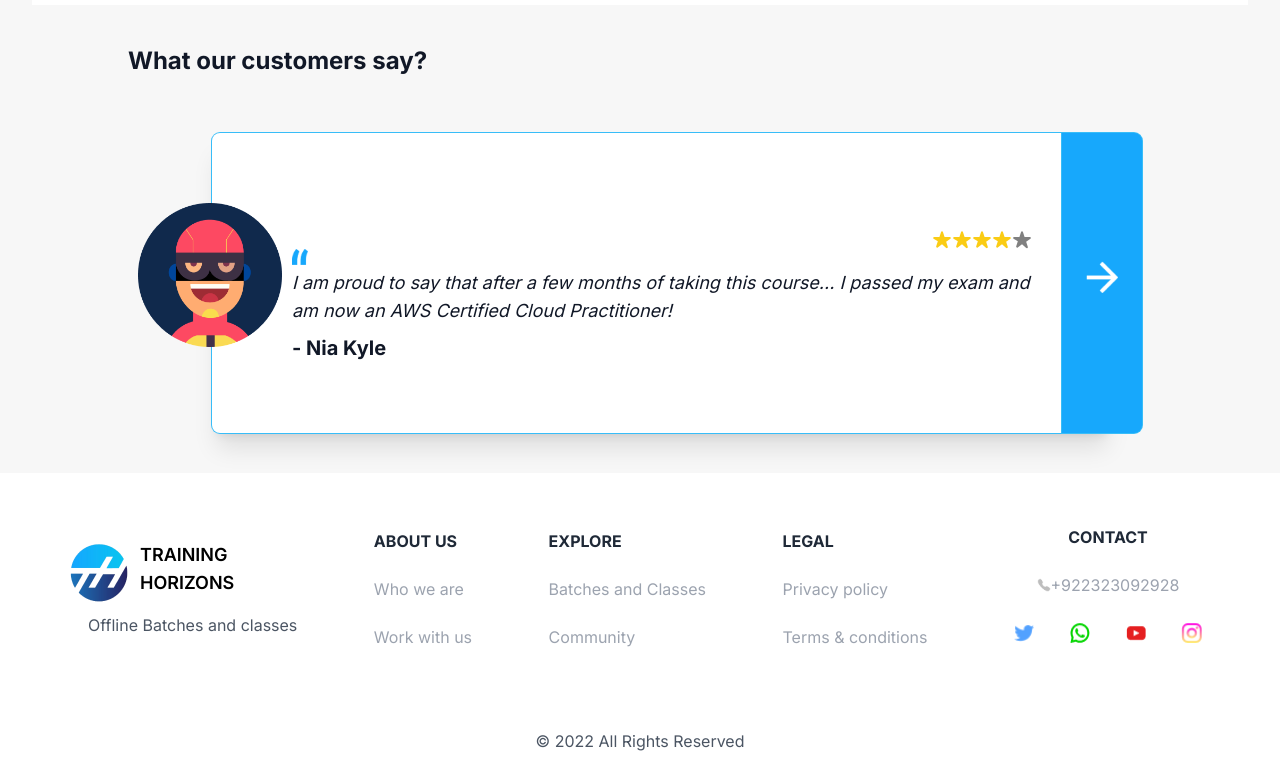
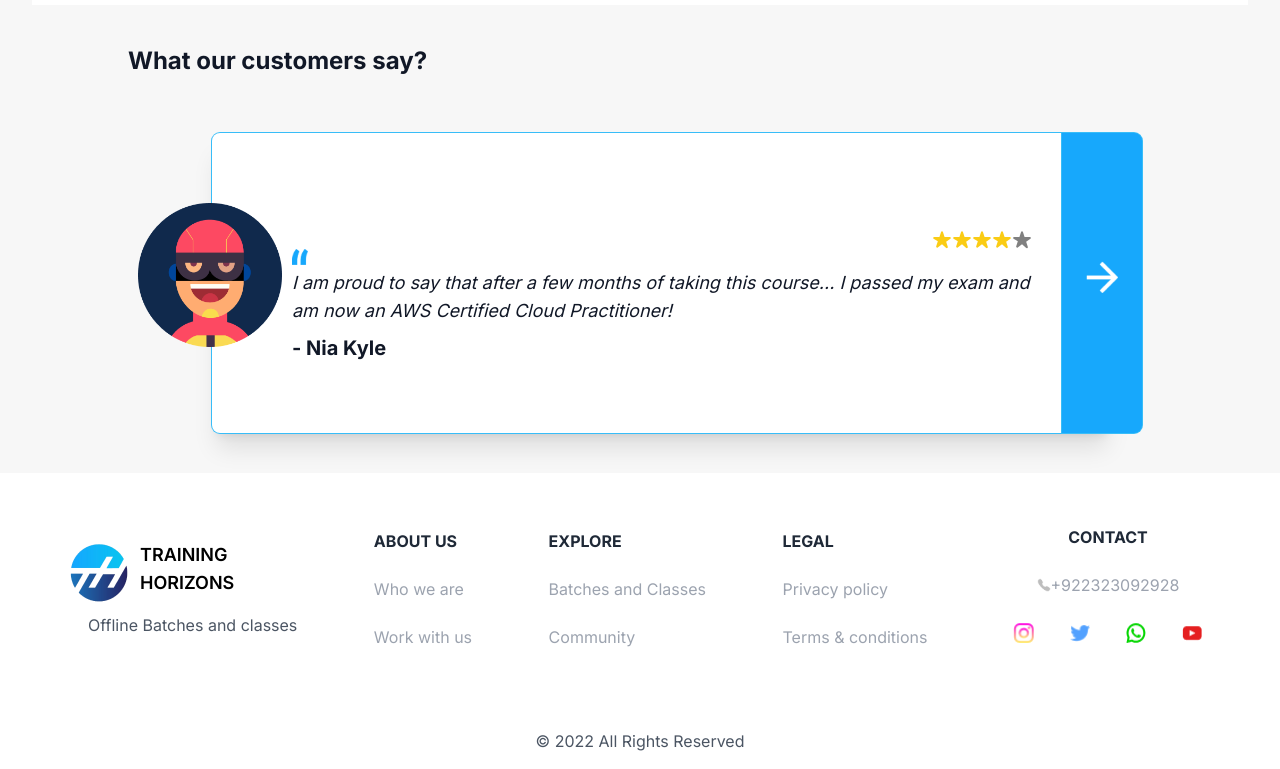
Before and after one commit to Gaurang-02/training_horizon_Assignment, a Next.js app: page / in a window 1280 px wide. Shown: the part 2117-2886 px from the top of the page. Built offline with nearby package versions, Linux system fonts and the light colour scheme.

Commit message:
footer update

```diff
--- a/app/components/Footer.jsx
+++ b/app/components/Footer.jsx
@@ -65,26 +65,26 @@ export default function Footer() {
           </div>
           <div className="flex flex-row justify-evenly m-2 space-x-8 mt-6">
             <Image
-              src="/contact/frame-1.png"
+              src="/contact/Frame.png"
               alt="instagram"
               height={12}
               width={24}
             />
             <Image
-              src="/contact/frame-2.png"
-              alt="instagram"
+              src="/contact/Frame-1.png"
+              alt="twitter"
               height={12}
               width={24}
             />
             <Image
-              src="/contact/frame-3.png"
-              alt="instagram"
+              src="/contact/Frame-2.png"
+              alt="whatsapp"
               height={12}
               width={24}
             />
             <Image
-              src="/contact/frame.png"
-              alt="instagram"
+              src="/contact/Frame-3.png"
+              alt="youtube"
               height={12}
               width={24}
             />
```
